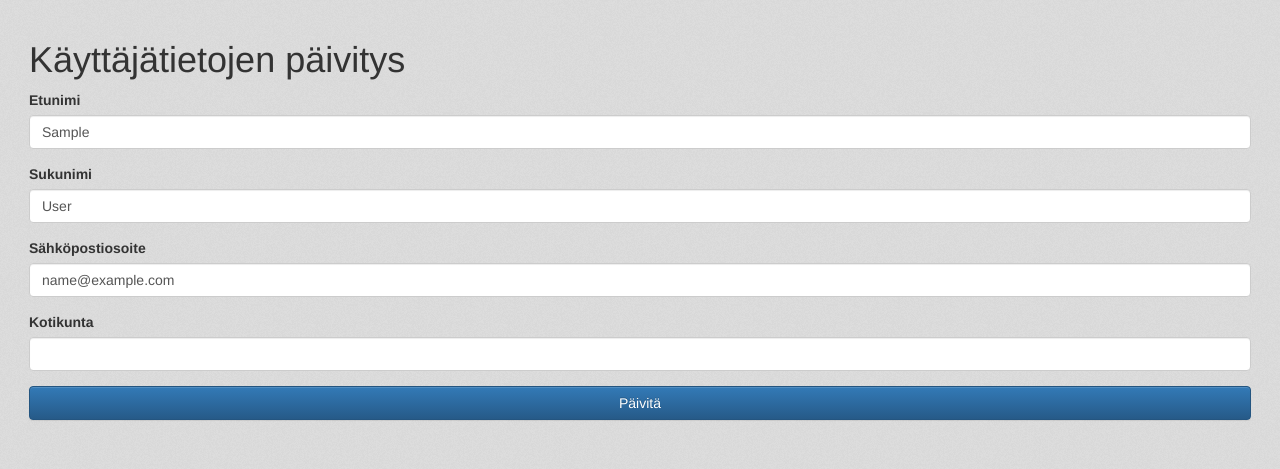
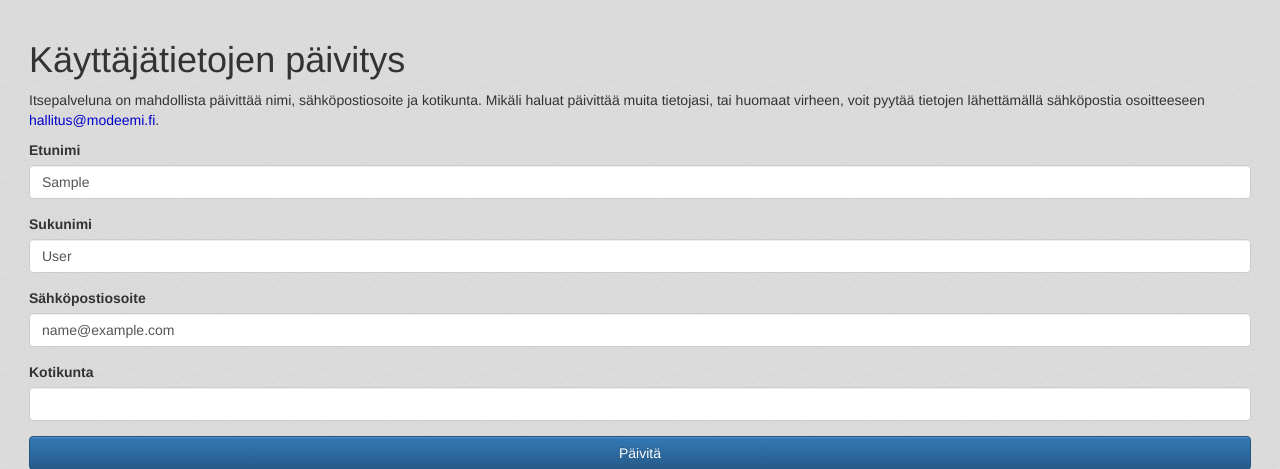
Before and after one commit to modeemi/website, a Django app: template modeemintternet/templates/tili/paivita.html in a window 1280 px wide. Shown: the part 172-641 px from the top of the page. Run offline with Django 3.2, Linux system fonts and the light colour scheme; the template is opened without the code that fills it: values that come from a table or form of the project are taken from there, others are empty; the visitor is signed in with stand-in values (Sample User, id 1); parts of the project's set-up code (start-up, migrations or seed data) failed here and were passed over; some libraries are stand-ins or nearby versions.

Commit message:
Improve membership information displays

```diff
--- a/modeemintternet/templates/tili/paivita.html
+++ b/modeemintternet/templates/tili/paivita.html
@@ -2,6 +2,13 @@
 
 {% block content %}
     <h1>Käyttäjätietojen päivitys</h1>
+
+    <p>
+        Itsepalveluna on mahdollista päivittää nimi, sähköpostiosoite ja kotikunta.
+        Mikäli haluat päivittää muita tietojasi, tai huomaat virheen, voit
+        pyytää tietojen lähettämällä sähköpostia osoitteeseen
+        <a href="mailto:hallitus@modeemi.fi">hallitus@modeemi.fi</a>.
+    </p>
 
     {% if form.errors %}
         <p>Korjaa lomakkeen tiedot.</p>
```
Also changed, not shown: modeemintternet/templates/tili/tiedot.html (+4 -4 lines).
